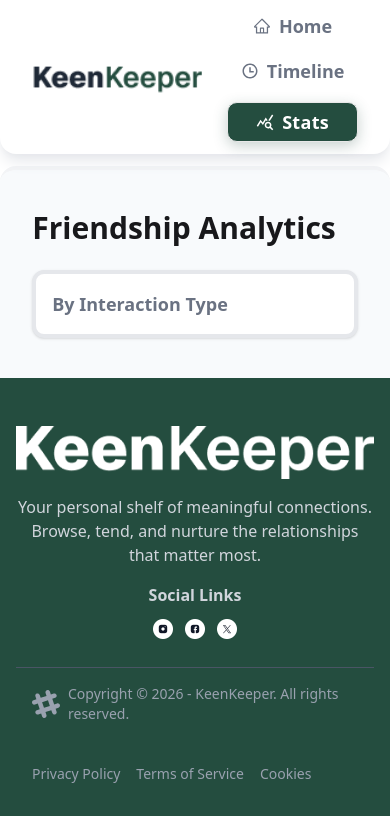
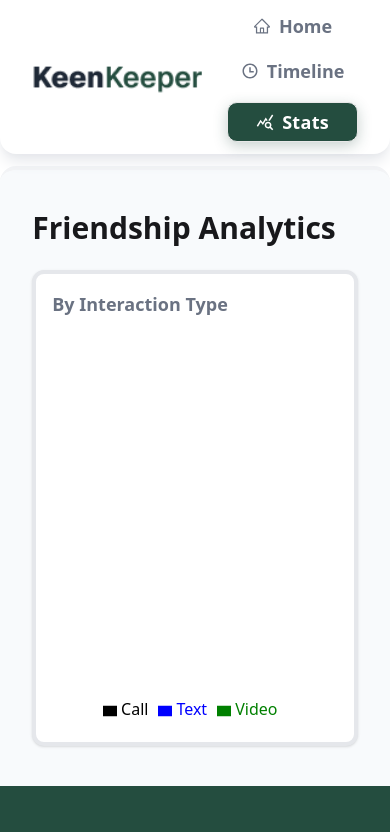
Before and after one commit to Pinon1345/keen-keeper-website-project, a Next.js app: page /stats in a window 390 px wide. Shown: the top 832 px of the page. Built offline with nearby package versions, Linux system fonts and the light colour scheme.

Commit message:
completing stats section dynamically with full responsive

```diff
--- a/package.json
+++ b/package.json
@@ -14,7 +14,8 @@
     "react-dom": "19.2.4",
     "react-icons": "^5.6.0",
     "react-spinners": "^0.17.0",
-    "react-toastify": "^11.1.0"
+    "react-toastify": "^11.1.0",
+    "recharts": "^3.8.1"
   },
   "devDependencies": {
     "@tailwindcss/postcss": "^4",
--- /dev/null
+++ b/src/app/stats/StatsClientPage.jsx
@@ -0,0 +1,70 @@
+"use client";
+
+import { CheckInFriendContext } from "@/context/CheckInFriendContext";
+import React, { useContext } from "react";
+import { PieChart, Pie, ResponsiveContainer, Legend, Tooltip } from "recharts";
+
+export default function StatsClientPage() {
+
+    const { checkInFriends } = useContext(CheckInFriendContext);
+
+    // count tech type
+
+    const callCount = checkInFriends.filter(
+        (checkedInFriend) => checkedInFriend.type === "Call"
+    ).length;
+
+    const textCount = checkInFriends.filter(
+        (checkedInFriend) => checkedInFriend.type === "Text"
+    ).length;
+
+    const videoCount = checkInFriends.filter(
+        (checkedInFriend) => checkedInFriend.type === "Video"
+    ).length;
+
+    const data = [
+        { name: "Call", value: callCount, fill: "black" },
+        { name: "Text", value: textCount, fill: "blue" },
+        { name: "Video", value: videoCount, fill: "green" },
+    ];
+
+    return (
+        <div className="bg-[#F8FAFC] border-t-4 border-t-gray-100 rounded-t-2xl">
+            <div className="container w-11/12 mx-auto my-6 p-4">
+
+                <h2 className="text-3xl font-bold mb-6">
+                    Friendship Analytics
+                </h2>
+
+                <div className="bg-base-100 shadow-sm mx-auto p-4 rounded-xl border-4 border-gray-200">
+
+                    <p className="text-lg text-gray-500 font-semibold mb-2">
+                        By Interaction Type
+                    </p>
+
+                    <div className="w-full h-100">
+
+                        <ResponsiveContainer width="100%" height="100%">
+                            <PieChart>
+                                <Pie
+                                    data={data}
+                                    dataKey="value"
+                                    nameKey="name"
+                                    innerRadius={80}
+                                    outerRadius={140}
+                                    cornerRadius={10}
+                                    paddingAngle={5}
+                                    isAnimationActive={true}
+                                />
+                                <Legend />
+                                <Tooltip />
+                            </PieChart>
+                        </ResponsiveContainer>
+
+                    </div>
+
+                </div>
+            </div>
+        </div>
+    );
+}
--- a/src/app/stats/page.jsx
+++ b/src/app/stats/page.jsx
@@ -1,21 +1,11 @@
-import React from 'react';
 
 export const metadata = {
     title: "Keen Keeper Website | Stats Page",
     description: "This website is generated by Next App for keeping & building friendship.",
 };
 
-const StatsPage = () => {
-    return (
-        <div className='bg-[#F8FAFC] border-t-4 border-t-gray-100 rounded-t-2xl'>
-            <div className='container w-11/12 mx-auto my-6 p-4'>
-                <h2 className='text-3xl font-bold mb-6'>Friendship Analytics</h2>
-                <div className='bg-base-100 shadow-sm mx-auto p-4 rounded-xl border-4 border-gray-200'>
-                    <p className='text-lg text-gray-500 font-semibold'>By Interaction Type</p>
-                </div>
-            </div>
-        </div>
-    );
-};
+import StatsClientPage from "./StatsClientPage";
 
-export default StatsPage;
+export default function StatsPage() {
+    return <StatsClientPage></StatsClientPage>
+}
```
Also changed, not shown: 1 other file (tests, documents, lock files or other folders).
